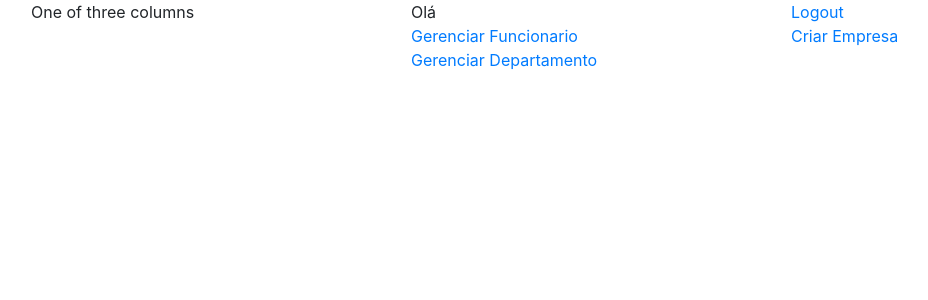
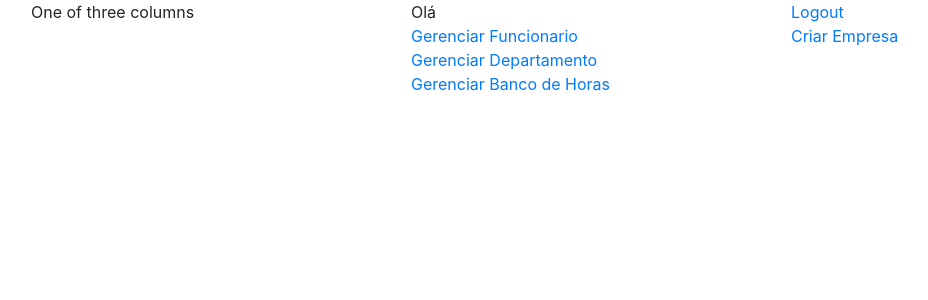
Before and after one commit to acrodrigo/gesta_rh, a Django app: page / in a window 1280 px wide. Shown: the top 300 px of the page, without its empty margins (54-982 px from the left). Run offline with Django 3.2, Linux system fonts and the light colour scheme; a user stored in the database is signed in; parts of the project's set-up code (start-up, migrations or seed data) failed here and were passed over; some libraries are stand-ins or nearby versions.

Commit message:
Aula 32 - Listagem do banco de horas

```diff
--- a/apps/core/templates/index.html
+++ b/apps/core/templates/core/index.html
@@ -9,7 +9,8 @@
             <div class="col-sm">
                 Olá {{ usuario.funcionario.nome }}<br>
                 <a href="{% url 'list_funcionarios' %}">Gerenciar Funcionario</a><br>
-                <a href="{% url 'list_departamentos' %}">Gerenciar Departamento</a>
+                <a href="{% url 'list_departamentos' %}">Gerenciar Departamento</a><br>
+                <a href="{% url 'list_hora_extra' %}">Gerenciar Banco de Horas</a>
             </div>
             <div class="col-sm">
                 <a href="{% url 'logout' %}">Logout</a><br>
--- a/apps/core/views.py
+++ b/apps/core/views.py
@@ -7,4 +7,4 @@ def home(request):
     data = {}
     data['usuario'] = request.user
     print("O que eh ", request.user)
-    return render(request, 'index.html', data)
+    return render(request, 'core/index.html', data)
--- a/apps/registro_hora_extra/models.py
+++ b/apps/registro_hora_extra/models.py
@@ -5,6 +5,8 @@ from apps.funcionarios.models import Funcionario
 class RegistroHoraExtra(models.Model):
     motivo = models.CharField(max_length=100)
     funcionario = models.ForeignKey(Funcionario, on_delete=models.PROTECT)
+    horas = models.DecimalField(max_digits=5, decimal_places=2)
+
 
     def __str__(self):
         return self.motivo
--- /dev/null
+++ b/apps/registro_hora_extra/templates/registro_hora_extra/registrohoraextra_list.html
@@ -0,0 +1,6 @@
+{% extends 'base.html' %}
+{% block main %}
+    {% for hora_extra in object_list %}
+        <a href="">{{hora_extra}}</a><br>
+    {% endfor %}
+{% endblock %}
--- /dev/null
+++ b/apps/registro_hora_extra/urls.py
@@ -0,0 +1,7 @@
+from django.urls import path, include
+from . import views
+
+
+urlpatterns = [
+    path('list', views.HoraExtraList.as_view(), name="list_hora_extra"),
+]
--- a/gestao_rh/urls.py
+++ b/gestao_rh/urls.py
@@ -11,5 +11,6 @@ urlpatterns = [
     path('departamentos/', include('apps.departamentos.urls')),
     path('funcionarios/', include('apps.funcionarios.urls')),
     path('documentos/', include('apps.documentos.urls')),
+    path('horas-extras/', include('apps.registro_hora_extra.urls')),
     path('accounts/', include('django.contrib.auth.urls')),
 ] + static(settings.MEDIA_URL, document_root=settings.MEDIA_ROOT)
```
Also changed, not shown: apps/registro_hora_extra/views.py (+9 -1 lines).
